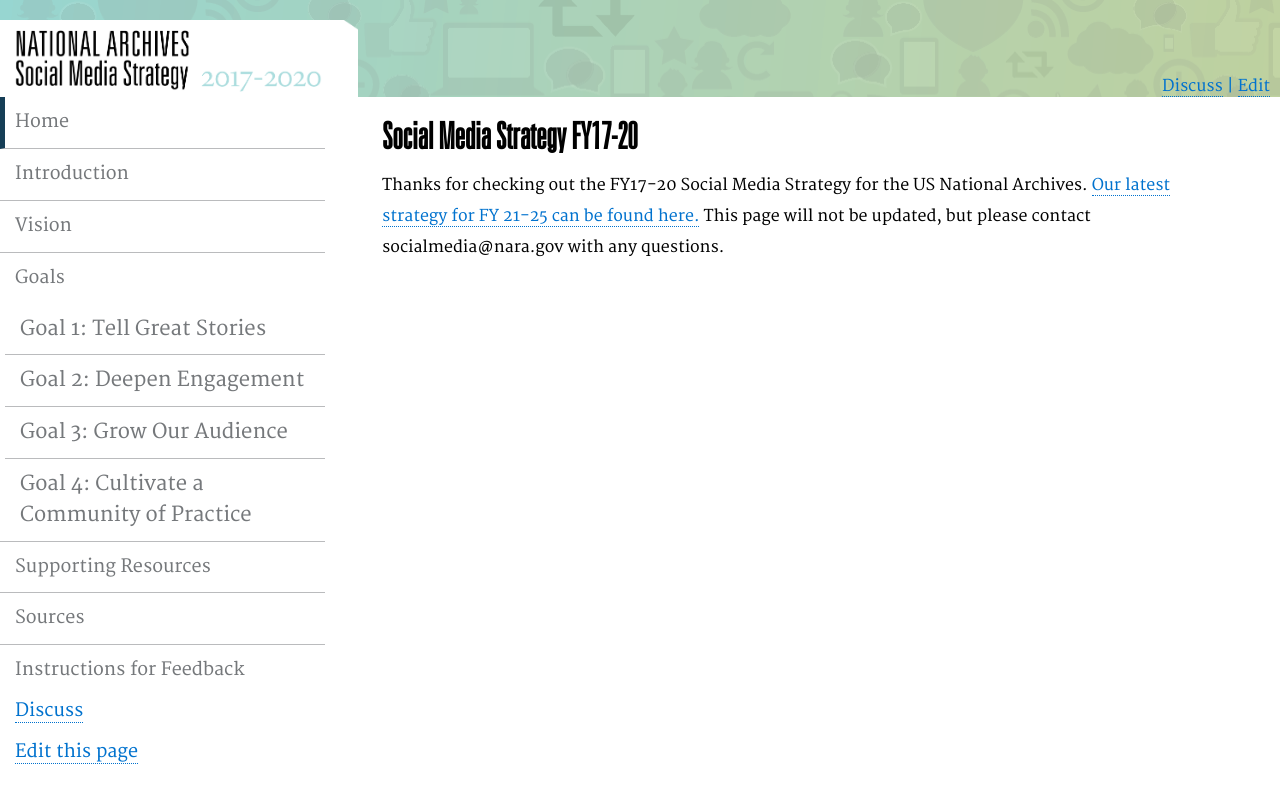
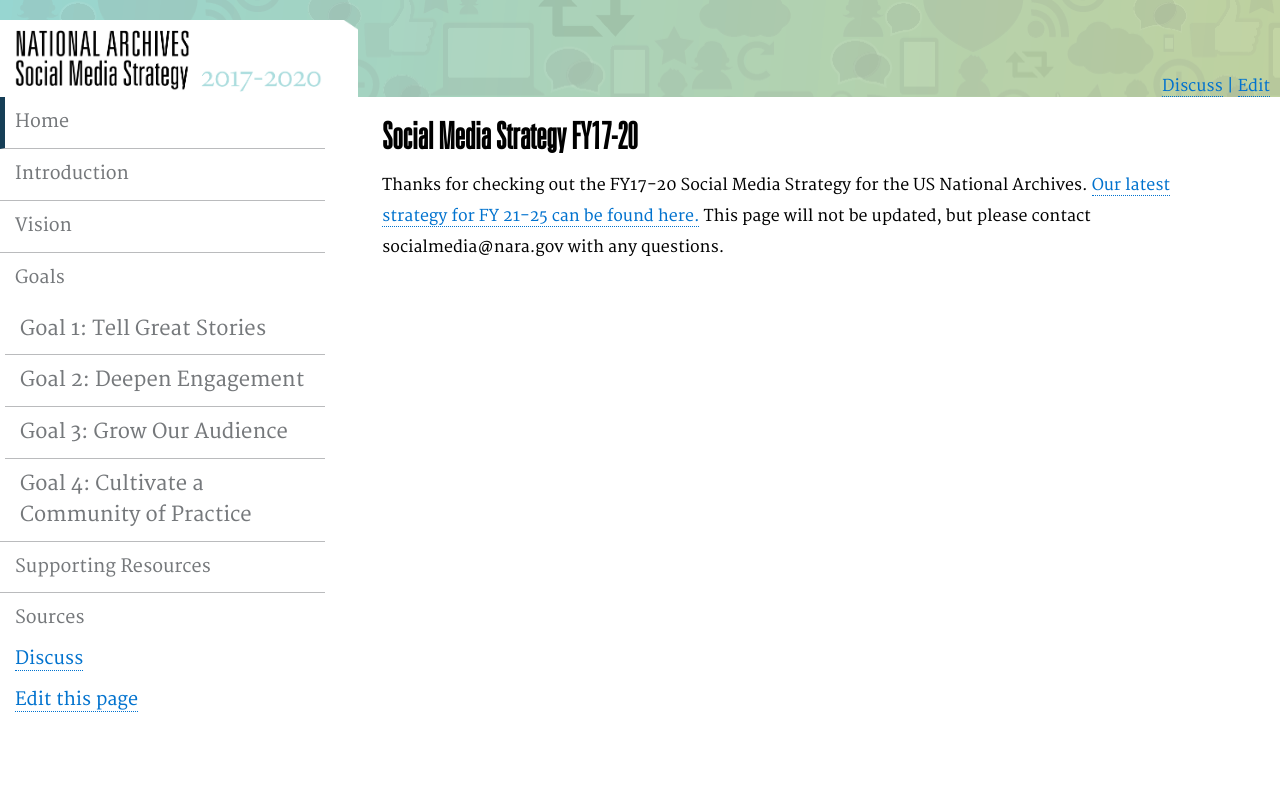
Before and after one commit to usnationalarchives/social-media-strategy, a Jekyll site: the page built from pages/index.md, in a window 1280 px wide. Shown: the top 803 px of the page. Built offline with Jekyll 4.4.1, drawn with Linux system fonts in a browser that asks for light colours.

Commit message:
Update _config.yml
Remove Instructions for Feedback link

```diff
--- a/_config.yml
+++ b/_config.yml
@@ -60,8 +60,6 @@
   url: /resources/
 - text: Sources
   url: /sources/
-- text: Instructions for Feedback
-  url: /feedback/
 
 
 
```
